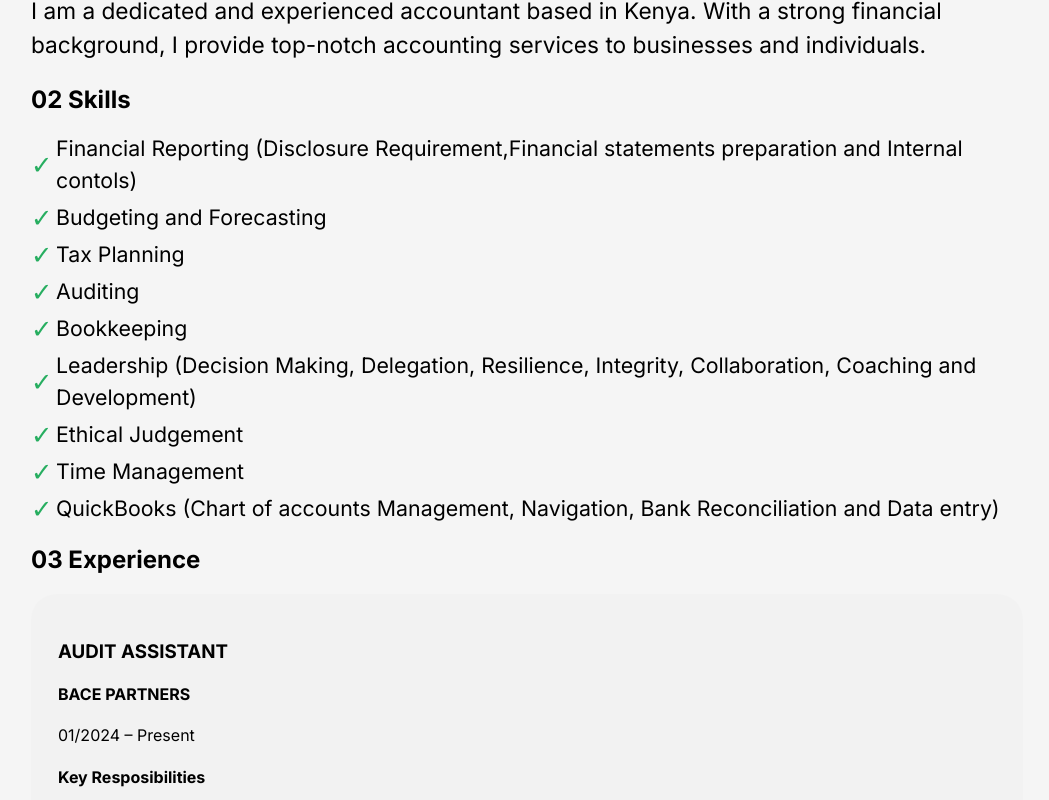
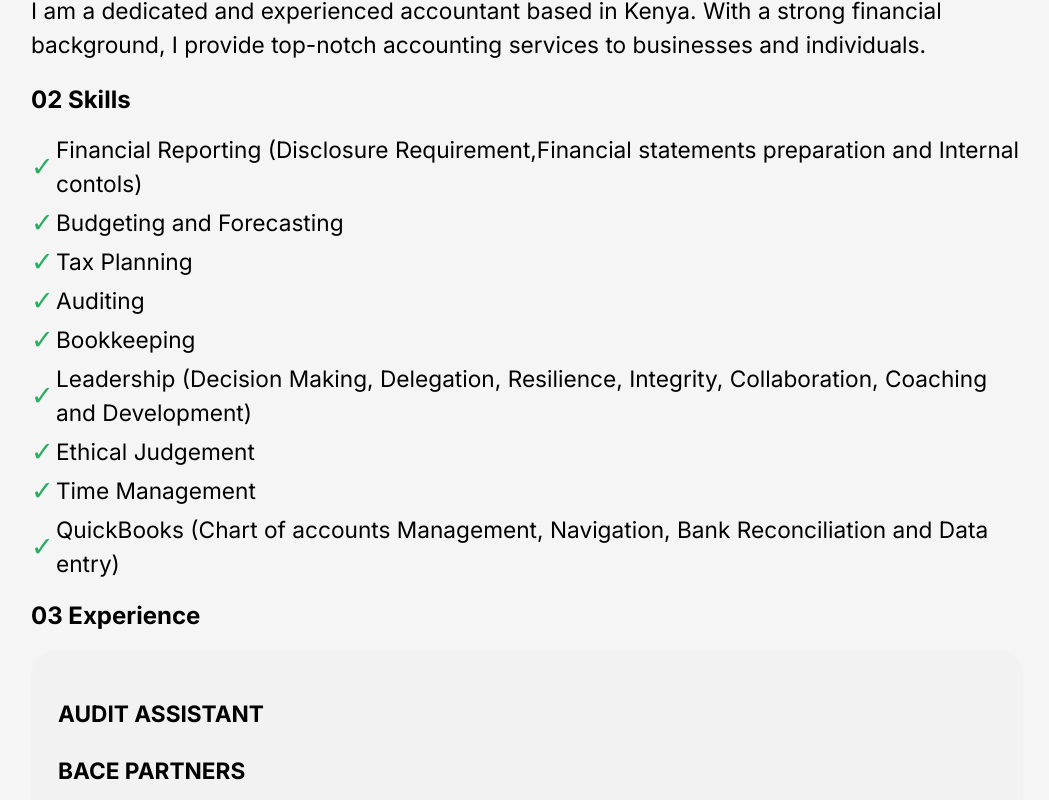
Before and after one commit to jankimutai/bonie-portfolio, a React (Create React App) app: page / in a window 1280 px wide. Shown: the part 1360-2160 px from the top of the page, without its empty margins (113-1162 px from the left). Built offline with nearby package versions, Linux system fonts and the light colour scheme.

Commit message:
Update about.css

```diff
--- a/src/Styles/about.css
+++ b/src/Styles/about.css
@@ -24,7 +24,7 @@
 
   .accountant-skills li {
     margin-bottom: 5px;
-    font-size: 16pt;
+    font-size: 17pt;
     line-height: 1.5;
     transition: color 0.3s ease;
     position: relative;
@@ -107,6 +107,17 @@
     background: rgba(0, 0, 0, 0.01);
     border-radius: 25px;
 
+  }
+  .experience-title{
+    font-size: 17pt;
+
+  }
+  .experience-date {
+    font-size: 16px; /* Adjust font size as needed */
+    color: #333; /* Adjust text color as needed */
+    font-weight: bold; /* Adjust font weight as needed */
+    margin-bottom: 10px; /* Adjust bottom margin as needed */
+    /* Add any additional styling properties you desire */
   }
 
   .experience-entry h3 {
@@ -196,6 +207,10 @@
     .experience-entry {
       padding: 10px;
     }
+    .experience-title{
+      font-size: 15pt;
+
+    }
 
     .experience-entry h3 {
       margin-bottom: 8px;
```
